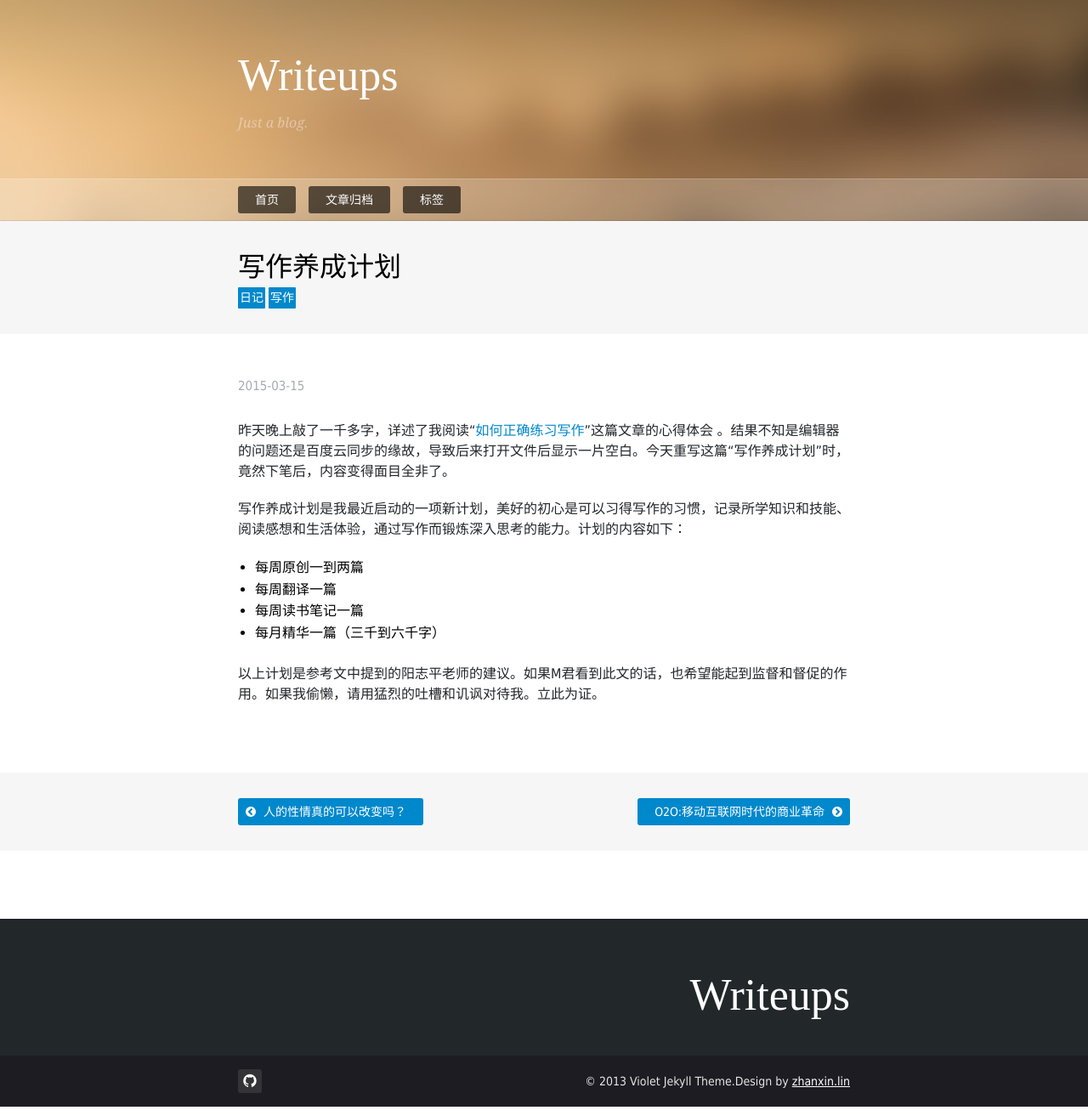
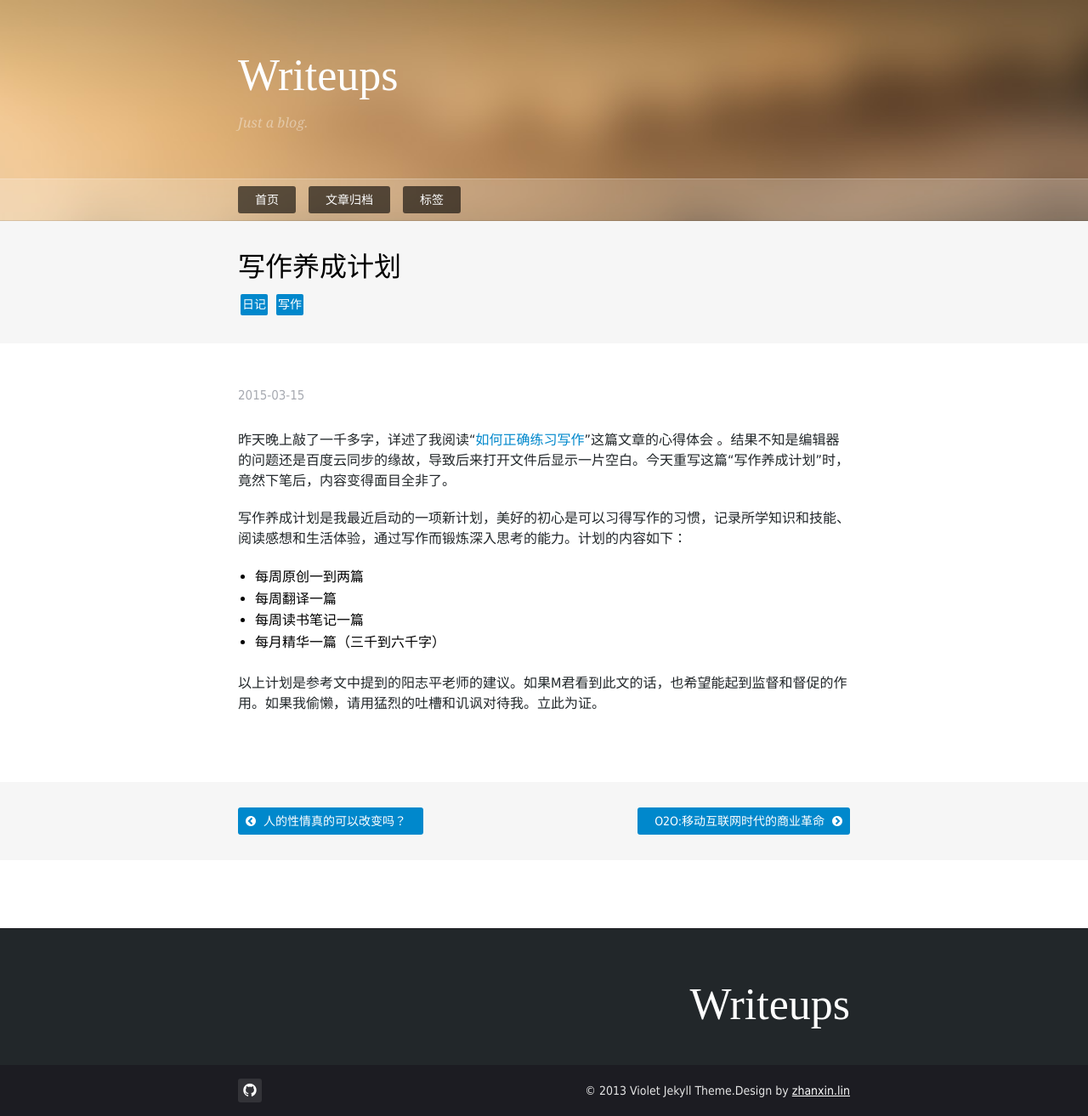
Before and after one commit to fantaghiro/fantaghiro.github.io, a Jekyll site: the page built from _posts/2015-03-15-Fostering-Writing-Habits.markdown, in a window 1280 px wide. Shown: the whole page at 85% size. Built offline with Jekyll 4.4.1, drawn with Linux system fonts in a browser that asks for light colours; nearby versions of some CDN libraries; some web fonts are replaced.

Commit message:
page-tags changed

```diff
--- a/themes/violet/css/style.css
+++ b/themes/violet/css/style.css
@@ -421,13 +421,15 @@ a:hover {
     width: 720px;
     font-size: 14px;
     margin: 0 auto;
+    margin-top: 5px;
 }
 #violet-post-tags a {
     display: inline-block;
     background: #0088cc;
     color: #fff;
     padding: 2px;
-    border-radius: 1px;
+    border-radius: 2px;
+    margin: 3px;
     -webkit-transition: background .4s ease-in-out;
     -moz-transition: background .4s ease-in-out;
     -ms-transition: background .4s ease-in-out;
```
